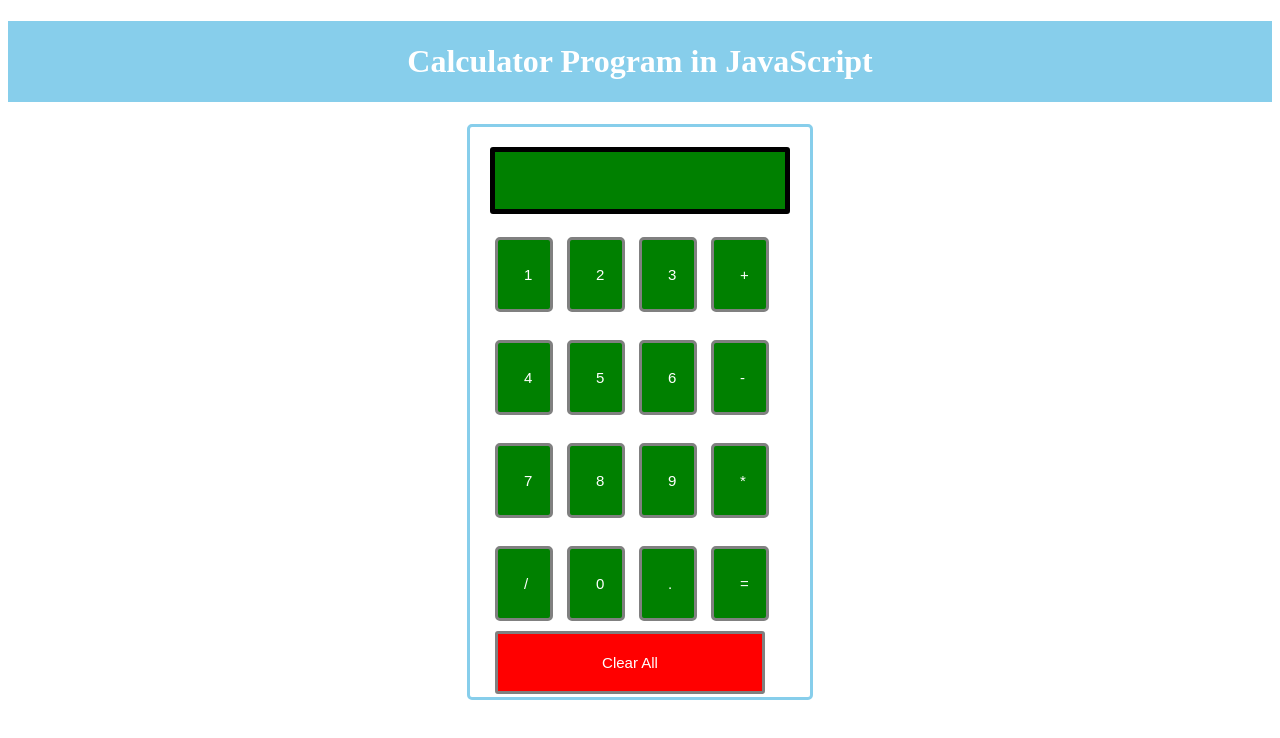
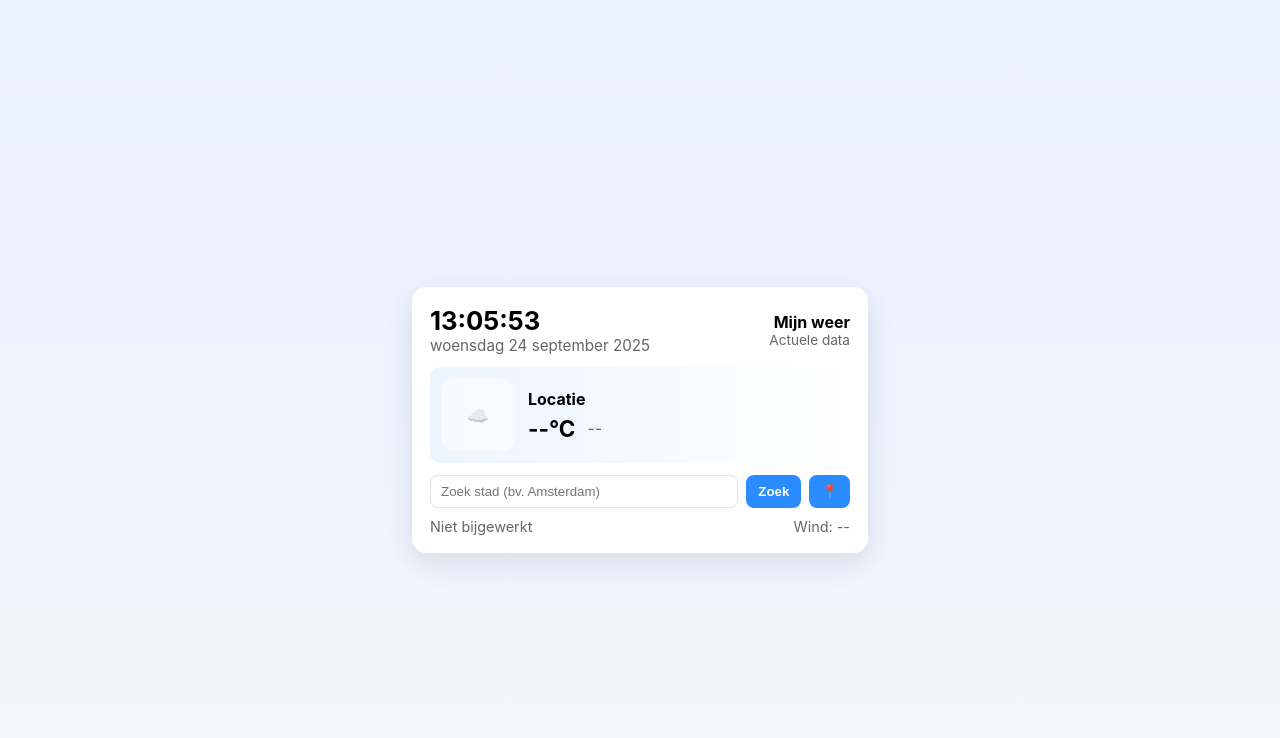
Before and after one commit to Vesile4/PWA, a plain HTML site: page index.html in a window 1280 px wide. Drawn offline with Linux system fonts and the light colour scheme.

Commit message:
Update index.html

```diff
--- a/index.html
+++ b/index.html
@@ -1,114 +1,270 @@
-<!-- Create a simple Program to build the Calculator in JavaScript using with HTML and CSS web languages. -->
 <!DOCTYPE html>
-<html lang = "en">
+<html lang="nl">
 <head>
-<title> JavaScript Calculator </title>
-<link rel="manifest" href="src/manifest.json">
+  <meta charset="utf-8" />
+  <meta name="viewport" content="width=device-width,initial-scale=1" />
+  <title>Weer • Tijd • Datum</title>
+  <style>
+    :root{
+      --bg: #f5f7fb;
+      --card: #ffffff;
+      --accent: #2b8cff;
+      --muted: #666;
+    }
+    body{
+      margin:0;
+      font-family: Inter, Arial, Helvetica, sans-serif;
+      background: linear-gradient(180deg, #e9f0ff 0%, var(--bg) 100%);
+      display:flex;
+      align-items:center;
+      justify-content:center;
+      min-height:100vh;
+      padding:20px;
+    }
+    .container{
+      width: 420px;
+      background:var(--card);
+      border-radius:14px;
+      box-shadow:0 10px 30px rgba(20,40,80,0.12);
+      padding:18px;
+    }
+    .header{
+      display:flex;
+      justify-content:space-between;
+      align-items:center;
+      gap:12px;
+      margin-bottom:12px;
+    }
+    .datetime{
+      display:flex;
+      flex-direction:column;
+    }
+    .time{
+      font-size:1.6rem;
+      font-weight:700;
+    }
+    .date{
+      color:var(--muted);
+      font-size:0.95rem;
+    }
+    .weather-card{
+      display:flex;
+      gap:14px;
+      align-items:center;
+      padding:12px;
+      border-radius:10px;
+      background: linear-gradient(90deg, rgba(43,140,255,0.09), rgba(255,255,255,0));
+    }
+    .weather-icon{
+      width:72px;
+      height:72px;
+      display:flex;
+      align-items:center;
+      justify-content:center;
+      font-size:1.1rem;
+      border-radius:12px;
+      background:rgba(255,255,255,0.6);
+    }
+    .weather-info{ flex:1; }
+    .temp{
+      font-size:1.4rem;
+      font-weight:700;
+    }
+    .desc{
+      color:var(--muted);
+      text-transform: capitalize;
+    }
+    .controls{
+      display:flex;
+      gap:8px;
+      margin-top:12px;
+    }
+    input[type="text"]{
+      flex:1;
+      padding:8px 10px;
+      border-radius:8px;
+      border:1px solid #e0e6f0;
+      outline:none;
+    }
+    button{
+      padding:9px 12px;
+      border-radius:8px;
+      border:none;
+      background:var(--accent);
+      color:white;
+      cursor:pointer;
+      font-weight:600;
+    }
+    .meta{
+      margin-top:10px;
+      color:var(--muted);
+      font-size:0.9rem;
+      display:flex;
+      gap:10px;
+      align-items:center;
+      justify-content:space-between;
+    }
+    @media (max-width:480px){
+      .container{ width:100%; padding:14px; }
+      .weather-icon{ width:60px; height:60px; }
+    }
+  </style>
+</head>
+<body>
+  <div class="container">
+    <div class="header">
+      <div class="datetime">
+        <div id="time" class="time">--:--:--</div>
+        <div id="date" class="date">Loading...</div>
+      </div>
+      <div style="text-align:right">
+        <div style="font-weight:700">Mijn weer</div>
+        <div style="color:var(--muted); font-size:0.85rem">Actuele data</div>
+      </div>
+    </div>
 
-<style>
-h1 {
-    text-align: center;
-    padding: 22px;
-    background-color: skyblue;
-    color: white;
+    <div class="weather-card" id="weatherCard">
+      <div class="weather-icon" id="weatherIcon">☁️</div>
+      <div class="weather-info">
+        <div id="location" style="font-weight:700">Locatie</div>
+        <div style="display:flex; gap:12px; align-items:center; margin-top:6px;">
+          <div class="temp" id="temp">--°C</div>
+          <div class="desc" id="desc">--</div>
+        </div>
+      </div>
+    </div>
+
+    <div class="controls">
+      <input type="text" id="cityInput" placeholder="Zoek stad (bv. Amsterdam)" />
+      <button id="searchBtn">Zoek</button>
+      <button id="locBtn" title="Gebruik mijn locatie (browser)">📍</button>
+    </div>
+
+    <div class="meta">
+      <div id="lastUpdated">Niet bijgewerkt</div>
+      <div id="wind">Wind: --</div>
+    </div>
+  </div>
+
+  <script>
+    // --- CONFIGUREER HIER JE API KEY ---
+    const API_KEY = '50dc6a131a56d1bc3713827427110094'; // vervang door je eigen OpenWeatherMap API key
+
+    // DOM elementen
+    const timeEl = document.getElementById('time');
+    const dateEl = document.getElementById('date');
+    const tempEl = document.getElementById('temp');
+    const descEl = document.getElementById('desc');
+    const locationEl = document.getElementById('location');
+    const weatherIconEl = document.getElementById('weatherIcon');
+    const lastEl = document.getElementById('lastUpdated');
+    const windEl = document.getElementById('wind');
+
+    // Live klok + datum (update elke seconde)
+    function updateClock(){
+      const now = new Date();
+      const hh = String(now.getHours()).padStart(2,'0');
+      const mm = String(now.getMinutes()).padStart(2,'0');
+      const ss = String(now.getSeconds()).padStart(2,'0');
+      timeEl.textContent = `${hh}:${mm}:${ss}`;
+
+      const options = { weekday:'long', year:'numeric', month:'long', day:'numeric' };
+      dateEl.textContent = now.toLocaleDateString('nl-NL', options);
+    }
+    setInterval(updateClock, 1000);
+    updateClock();
+
+    // Helper: toon data
+    function showWeather(data){
+      if(!data) return;
+      const c = Math.round(data.main.temp);
+      tempEl.textContent = `${c}°C`;
+      descEl.textContent = data.weather && data.weather[0] ? data.weather[0].description : '';
+      locationEl.textContent = `${data.name}${data.sys && data.sys.country ? ', ' + data.sys.country : ''}`;
+      windEl.textContent = `Wind: ${data.wind?.speed ?? '--'} m/s`;
+      lastEl.textContent = `Bijgewerkt: ${new Date().toLocaleTimeString('nl-NL')}`;
+
+      // icon via OpenWeatherMap (gebruik icon code)
+      const iconCode = data.weather && data.weather[0] ? data.weather[0].icon : null;
+      if(iconCode){
+        // icon URL (2x)
+        const iconUrl = `https://openweathermap.org/img/wn/${iconCode}@2x.png`;
+        weatherIconEl.innerHTML = `<img src="${iconUrl}" alt="${data.weather[0].description}" style="width:72px;height:72px">`;
+      } else {
+        weatherIconEl.textContent = '—';
+      }
     }
 
-#clear{
-width: 270px;
-border: 3px solid gray;
-    border-radius: 3px;
-    padding: 20px;
-    background-color: red;
-}
+    // Fetch weather by coordinates
+    async function fetchWeatherByCoords(lat, lon){
+      try{
+        const url = `https://api.openweathermap.org/data/2.5/weather?lat=${lat}&lon=${lon}&units=metric&lang=nl&appid=${API_KEY}`;
+        const res = await fetch(url);
+        if(!res.ok) throw new Error('Geen data');
+        const data = await res.json();
+        showWeather(data);
+      } catch(err){
+        console.error(err);
+        locationEl.textContent = 'Weer niet beschikbaar';
+        descEl.textContent = '';
+        tempEl.textContent = '--°C';
+        lastEl.textContent = 'Fout bij ophalen weer';
+      }
+    }
 
-.formstyle
-{
-width: 300px;
-height: 530px;
-margin: auto;
-border: 3px solid skyblue;
-border-radius: 5px;
-padding: 20px;
-}
+    // Fetch weather by city name (query)
+    async function fetchWeatherByCity(city){
+      if(!city) return;
+      try{
+        const url = `https://api.openweathermap.org/data/2.5/weather?q=${encodeURIComponent(city)}&units=metric&lang=nl&appid=${API_KEY}`;
+        const res = await fetch(url);
+        if(!res.ok) throw new Error('Stad niet gevonden');
+        const data = await res.json();
+        showWeather(data);
+      } catch(err){
+        console.error(err);
+        locationEl.textContent = 'Stad niet gevonden';
+        descEl.textContent = '';
+        tempEl.textContent = '--°C';
+        lastEl.textContent = 'Fout bij zoeken stad';
+      }
+    }
 
+    // Gebruik browser geolocation als mogelijk
+    document.getElementById('locBtn').addEventListener('click', () => {
+      if(!navigator.geolocation){
+        alert('Geolocatie niet ondersteund door je browser');
+        return;
+      }
+      navigator.geolocation.getCurrentPosition(pos => {
+        fetchWeatherByCoords(pos.coords.latitude, pos.coords.longitude);
+      }, err => {
+        alert('Locatie geweigerd of niet beschikbaar');
+      });
+    });
 
+    // Zoek knop
+    document.getElementById('searchBtn').addEventListener('click', () => {
+      const city = document.getElementById('cityInput').value.trim();
+      if(city) fetchWeatherByCity(city);
+    });
 
-input
-{
-width: 20px;
-background-color: green;
-color: white;
-border: 3px solid gray;
-    border-radius: 5px;
-    padding: 26px;
-    margin: 5px;
-    font-size: 15px;
-}
+    // Enter op invoerveld moet ook zoeken
+    document.getElementById('cityInput').addEventListener('keydown', (e) => {
+      if(e.key === 'Enter') document.getElementById('searchBtn').click();
+    });
 
-
-#calc{
-width: 250px;
-border: 5px solid black;
-    border-radius: 3px;
-    padding: 20px;
-    margin: auto;
-}
-
-</style>
-
-</head>
-<body>
-
-<h1> Calculator Program in JavaScript </h1>
-<div class= "formstyle">
-<form name = "form1">
-
-    <!-- This input box shows the button pressed by the user in calculator. -->
-  <input id = "calc" type ="text" name = "answer"> <br> <br>
-  <!-- Display the calculator button on the screen. -->
-  <!-- onclick() function display the number prsses by the user. -->
-  <input type = "button" value = "1" onclick = "form1.answer.value += '1' ">
-  <input type = "button" value = "2" onclick = "form1.answer.value += '2' ">
-  <input type = "button" value = "3" onclick = "form1.answer.value += '3' ">
-   <input type = "button" value = "+" onclick = "form1.answer.value += '+' ">
-  <br> <br>
-
-  <input type = "button" value = "4" onclick = "form1.answer.value += '4' ">
-  <input type = "button" value = "5" onclick = "form1.answer.value += '5' ">
-  <input type = "button" value = "6" onclick = "form1.answer.value += '6' ">
-  <input type = "button" value = "-" onclick = "form1.answer.value += '-' ">
-  <br> <br>
-
-  <input type = "button" value = "7" onclick = "form1.answer.value += '7' ">
-  <input type = "button" value = "8" onclick = "form1.answer.value += '8' ">
-  <input type = "button" value = "9" onclick = "form1.answer.value += '9' ">
-  <input type = "button" value = "*" onclick = "form1.answer.value += '*' ">
-  <br> <br>
-
-
-  <input type = "button" value = "/" onclick = "form1.answer.value += '/' ">
-  <input type = "button" value = "0" onclick = "form1.answer.value += '0' ">
-    <input type = "button" value = "." onclick = "form1.answer.value += '.' ">
-    <!-- When we click on the '=' button, the onclick() shows the sum results on the calculator screen. -->
-  <input type = "button" value = "=" onclick = "form1.answer.value = eval(form1.answer.value) ">
-  <br>
-  <!-- Display the Cancel button and erase all data entered by the user. -->
-  <input type = "button" value = "Clear All" onclick = "form1.answer.value = ' ' " id= "clear" >
-  <br>
-
-</form>
-</div>
-<script>
-    if ("serviceWorker" in navigator) {
-        console.log("Service Worker supported");
-        navigator.serviceWorker.register("./sw.js").then(ServiceWorkerRegistration => {
-            console.log("SW Registered");
-            console.log(ServiceWorkerRegistration);
-        }).catch(error => {
-            console.log("SW Registration failed");
-            console.log(error);
-        })
+    // Default: probeer locatie automatisch (stil proberen)
+    if(navigator.geolocation){
+      navigator.geolocation.getCurrentPosition(pos => {
+        fetchWeatherByCoords(pos.coords.latitude, pos.coords.longitude);
+      }, () => {
+        // als gebruiker weigert, laad standaard stad
+        fetchWeatherByCity('Amsterdam');
+      });
+    } else {
+      fetchWeatherByCity('Amsterdam');
     }
-</script>
+  </script>
 </body>
 </html>
```
